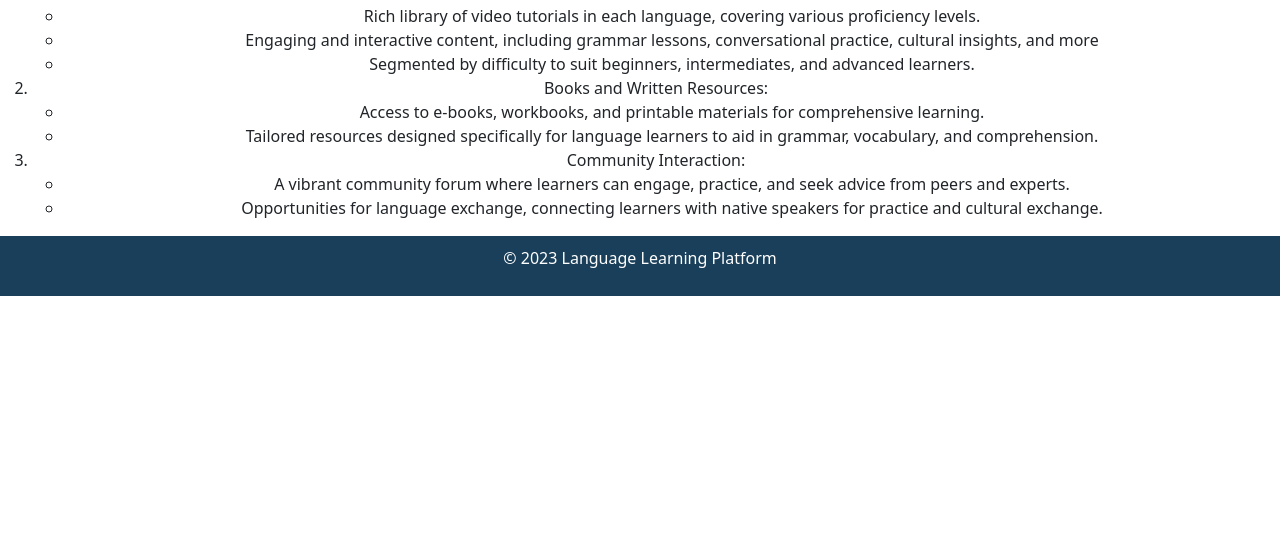
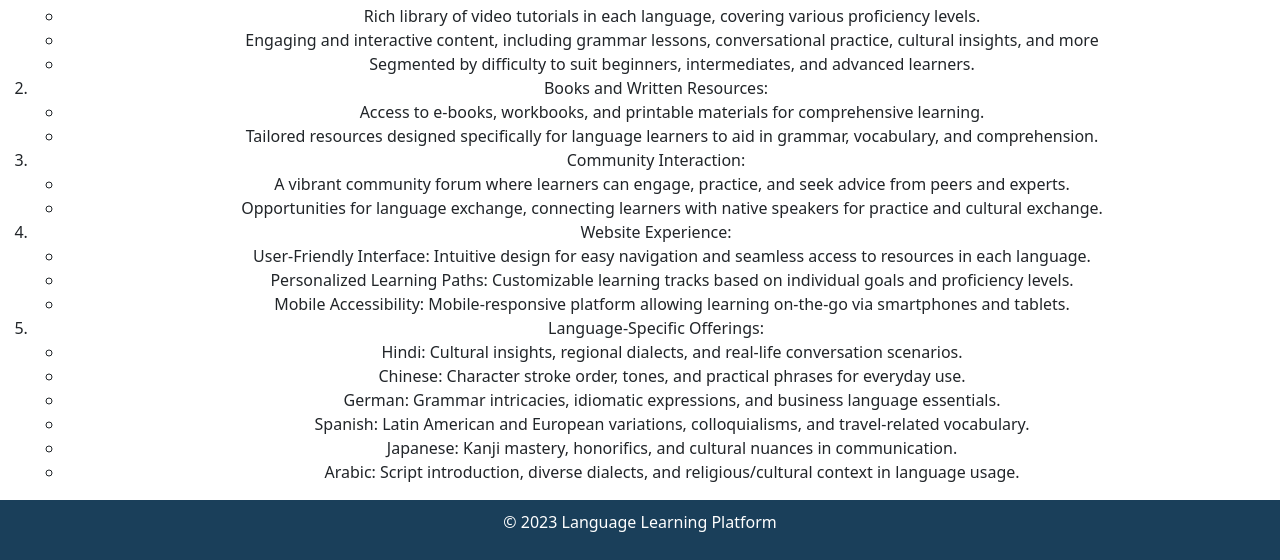
Before and after one commit to prem1310/blue-dawn---hackathon, a plain HTML site: page About Us.html in a window 1280 px wide. Shown: the part 689-1249 px from the top of the page. Before the commit the page ends 985 px from the top, so only its background shows below. Drawn offline with nearby package versions, Linux system fonts and the light colour scheme; a script that the page names is missing.

Commit message:
Update About Us.html

```diff
--- a/About Us.html
+++ b/About Us.html
@@ -74,6 +74,21 @@
         <li> A vibrant community forum where learners can engage, practice, and seek advice from peers and experts. </li>
         <li> Opportunities for language exchange, connecting learners with native speakers for practice and cultural exchange.</li>
         </ul>
+        <li>Website Experience:</li>
+        <ul>
+        <li>User-Friendly Interface: Intuitive design for easy navigation and seamless access to resources in each language.</li>
+        <li>Personalized Learning Paths: Customizable learning tracks based on individual goals and proficiency levels.</li>
+            <li>Mobile Accessibility: Mobile-responsive platform allowing learning on-the-go via smartphones and tablets.</li>
+        </ul>
+        <li>Language-Specific Offerings:</li>
+        <ul>
+            <li>Hindi: Cultural insights, regional dialects, and real-life conversation scenarios.</li>
+            <li>Chinese: Character stroke order, tones, and practical phrases for everyday use.</li>
+            <li>German: Grammar intricacies, idiomatic expressions, and business language essentials.</li>
+            <li>Spanish: Latin American and European variations, colloquialisms, and travel-related vocabulary.</li>
+            <li>Japanese: Kanji mastery, honorifics, and cultural nuances in communication.</li>
+            <li>Arabic: Script introduction, diverse dialects, and religious/cultural context in language usage.</li>
+        </ul>
     </ol>
 </center>
 <footer>
```
